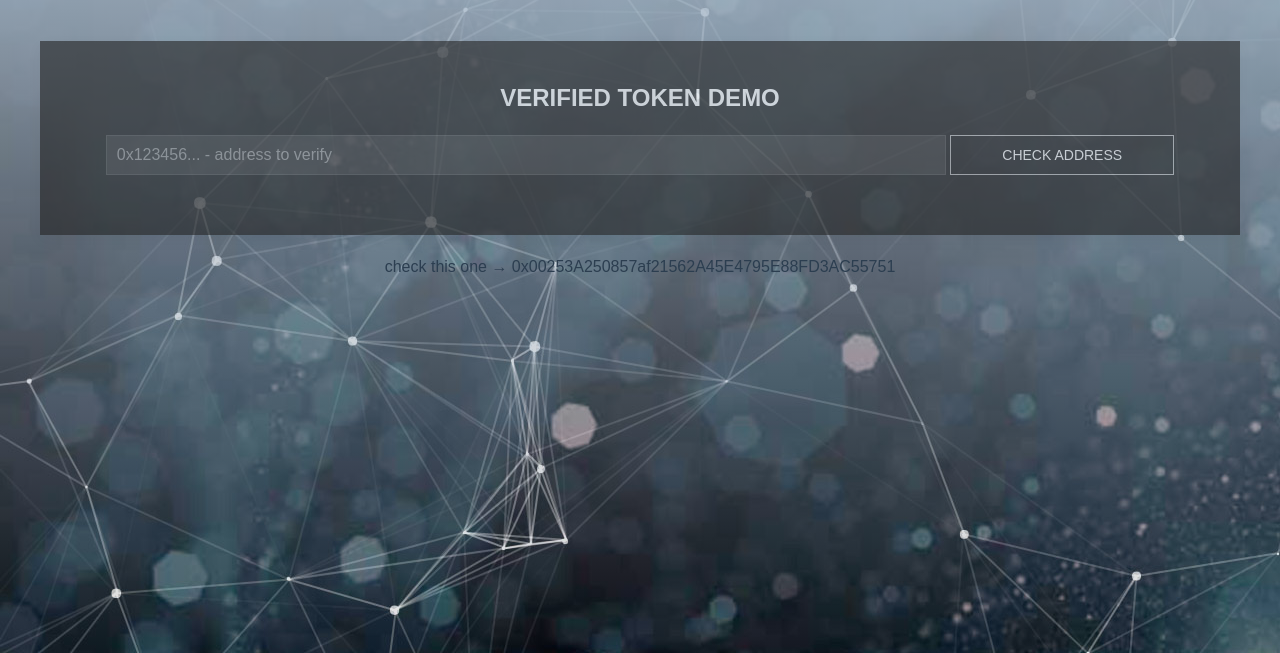
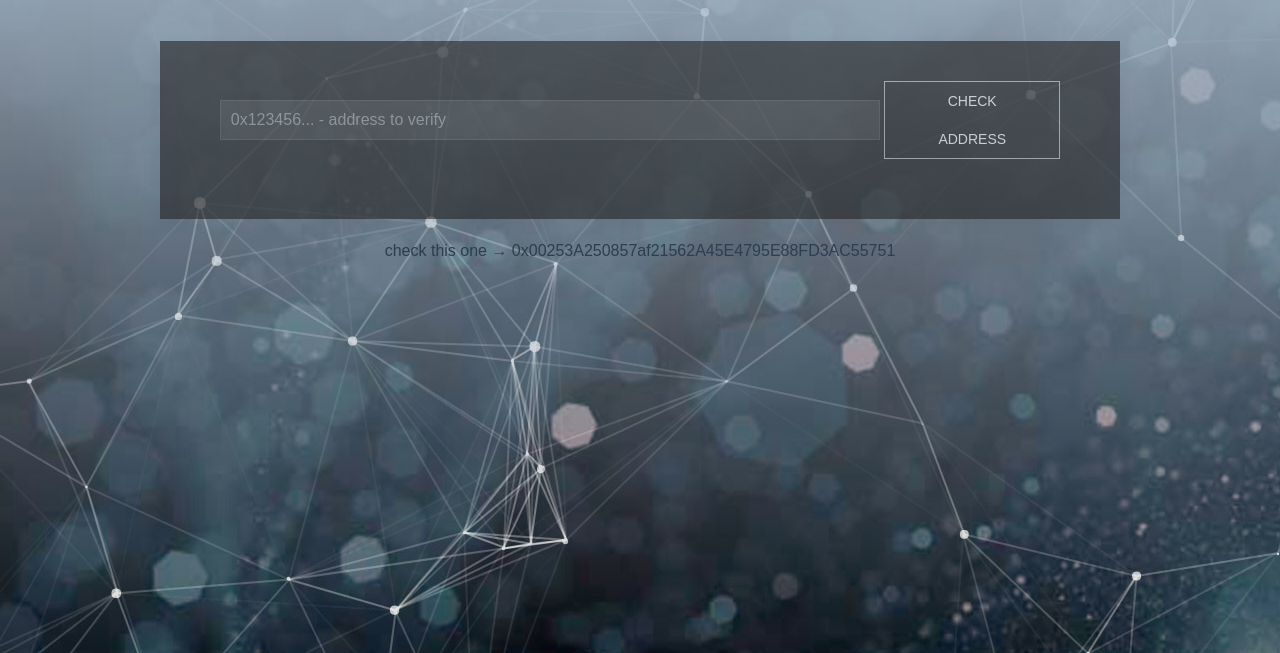
Before and after one commit to BlockchainTokenAssociation/VerifiedToken-PoC, a website: page index.html in a window 1280 px wide. Shown: the part 207-860 px from the top of the page. Drawn offline with Linux system fonts and the light colour scheme.

Commit message:
Update index.html

```diff
--- a/index.html
+++ b/index.html
@@ -2,7 +2,7 @@
 <html>
 <head>
     <meta charset="utf-8">
-    <title>Demo</title>
+    <title>Verified Token Demo</title>
     <link rel="stylesheet" href="./demo/uikit.css">
     <link rel="stylesheet" href="./demo/style.css">
     <meta name="viewport" content="width=device-width, initial-scale=1, shrink-to-fit=no">
@@ -14,9 +14,8 @@
     <p>Blockchain Labs, NZ</p><br>
 </div>
 <div class="uk-container" >
+  <div class="uk-container uk-width-4-5@m uk-width-1-1" >
     <div class="uk-card uk-card-body uk-card-secondary">
-        <h2 class="uk-card-title">VERIFIED TOKEN DEMO</h2>
-
         <input
                 type="text"
                 name="address"
```
